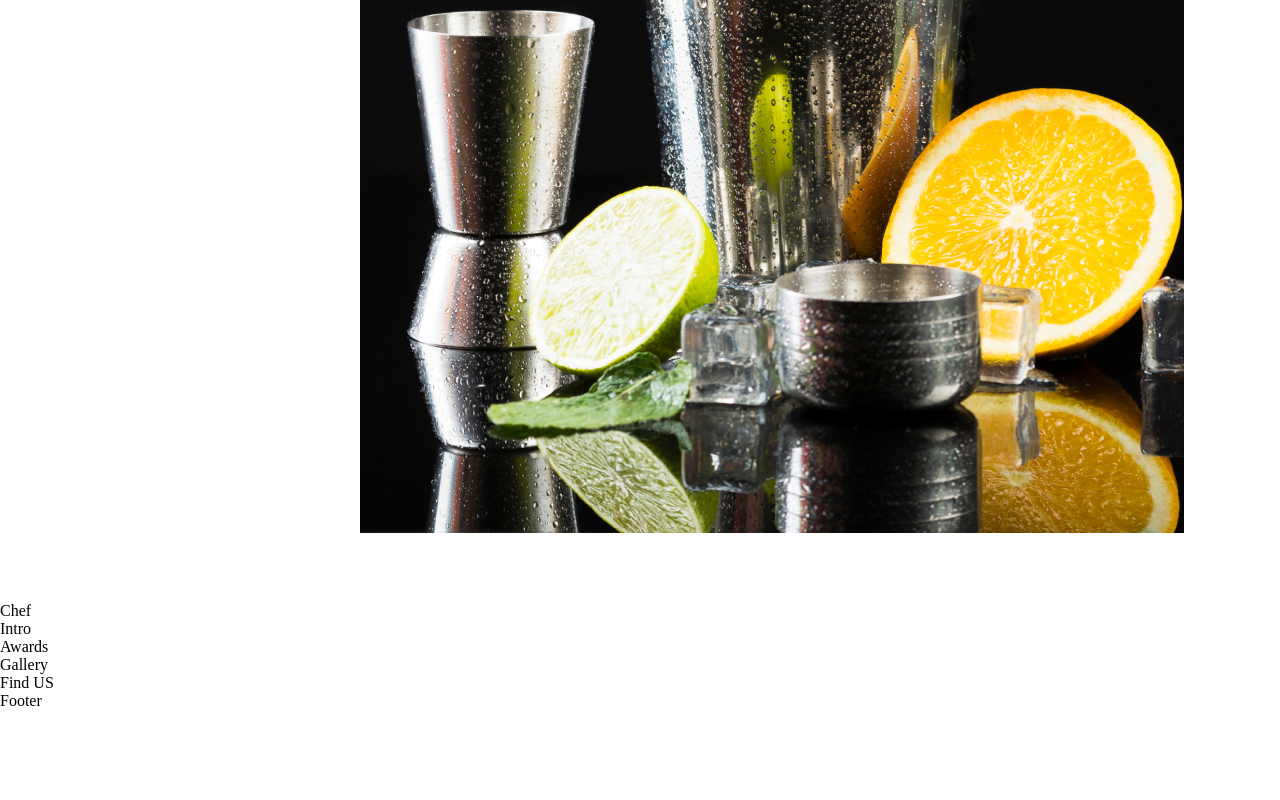
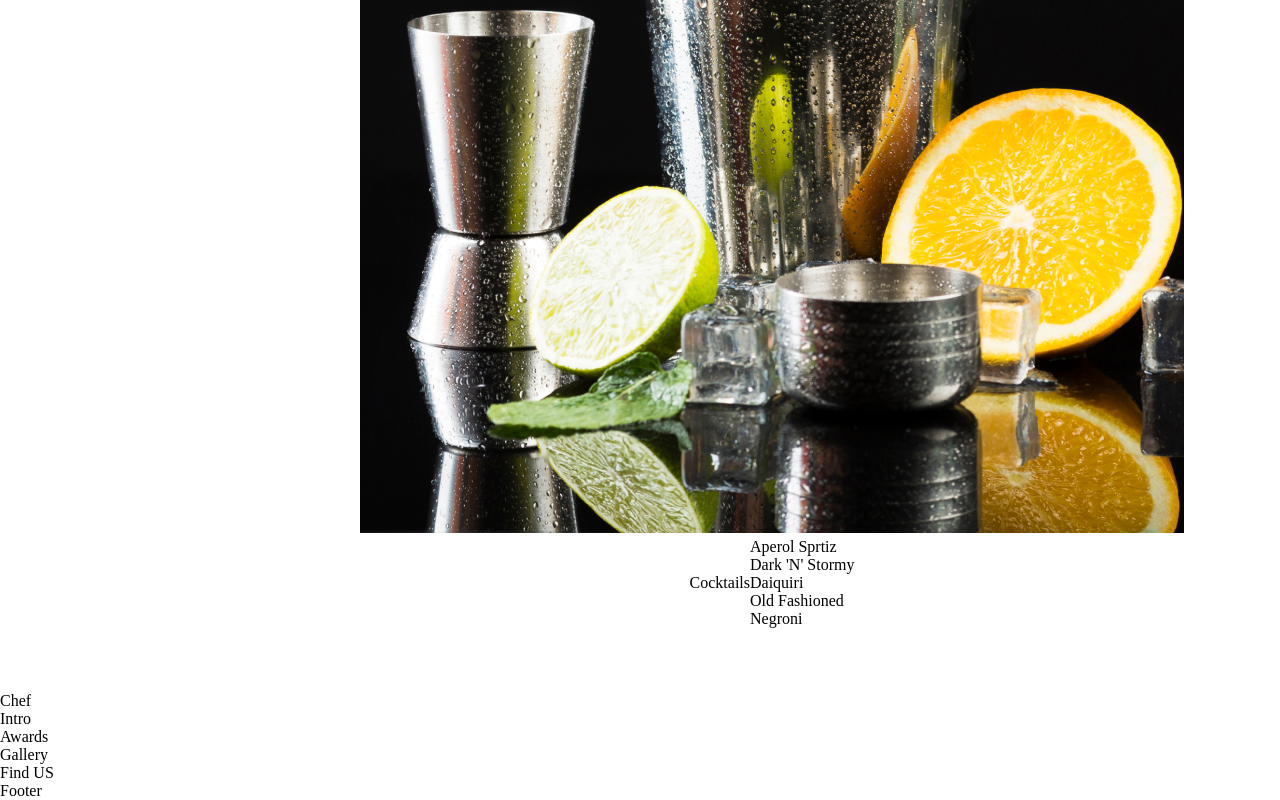
Before and after one commit to brosmar18/coffee-shop, a React (Create React App) app: page / in a window 1280 px wide. Shown: the part 3028-3828 px from the top of the page. Before the commit the page ends 3738 px from the top, so only its background shows below. Built offline with nearby package versions, Linux system fonts and the light colour scheme; a web font is replaced by a local one.

Commit message:
cocktails section added

```diff
--- a/src/container/Menu/Menu.jsx
+++ b/src/container/Menu/Menu.jsx
@@ -23,6 +23,14 @@ const Menu = () => {
                 <div className="app__specialMenu-menu_img">
                     <img src={images.menu} alt="menu__img" />
                 </div>
+                <div className="app__specialMenu-menu_cocktails flex__center">
+                    <p className="app__specialMenu-menu_heading">Cocktails</p>
+                    <div className="app__specialMenu-menu_items">
+                        {data.cocktails.map((cocktail, index) => (
+                            <p>{cocktail.title}</p>
+                        ))}
+                    </div>
+                </div>
             </div>
         </div>
     )
```
